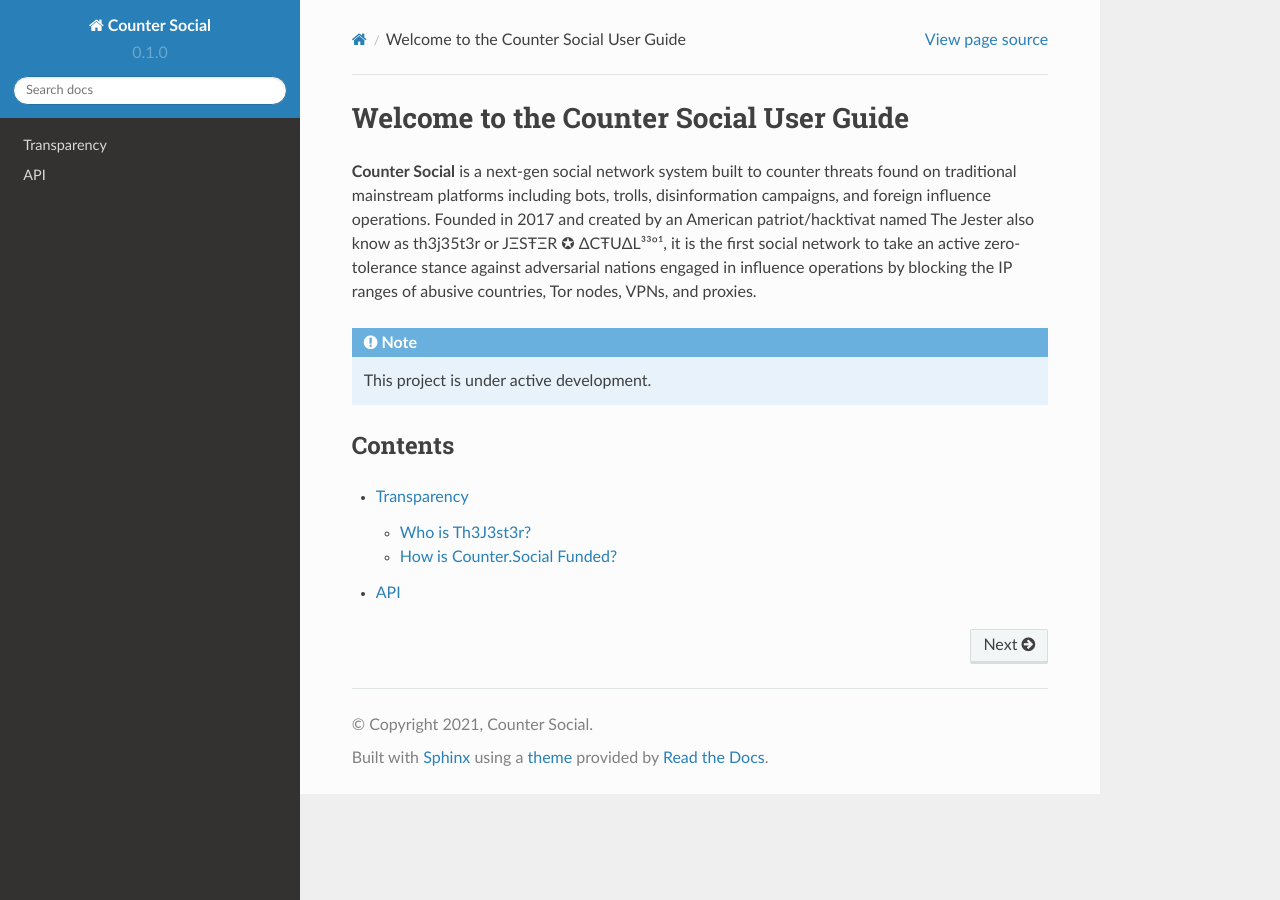
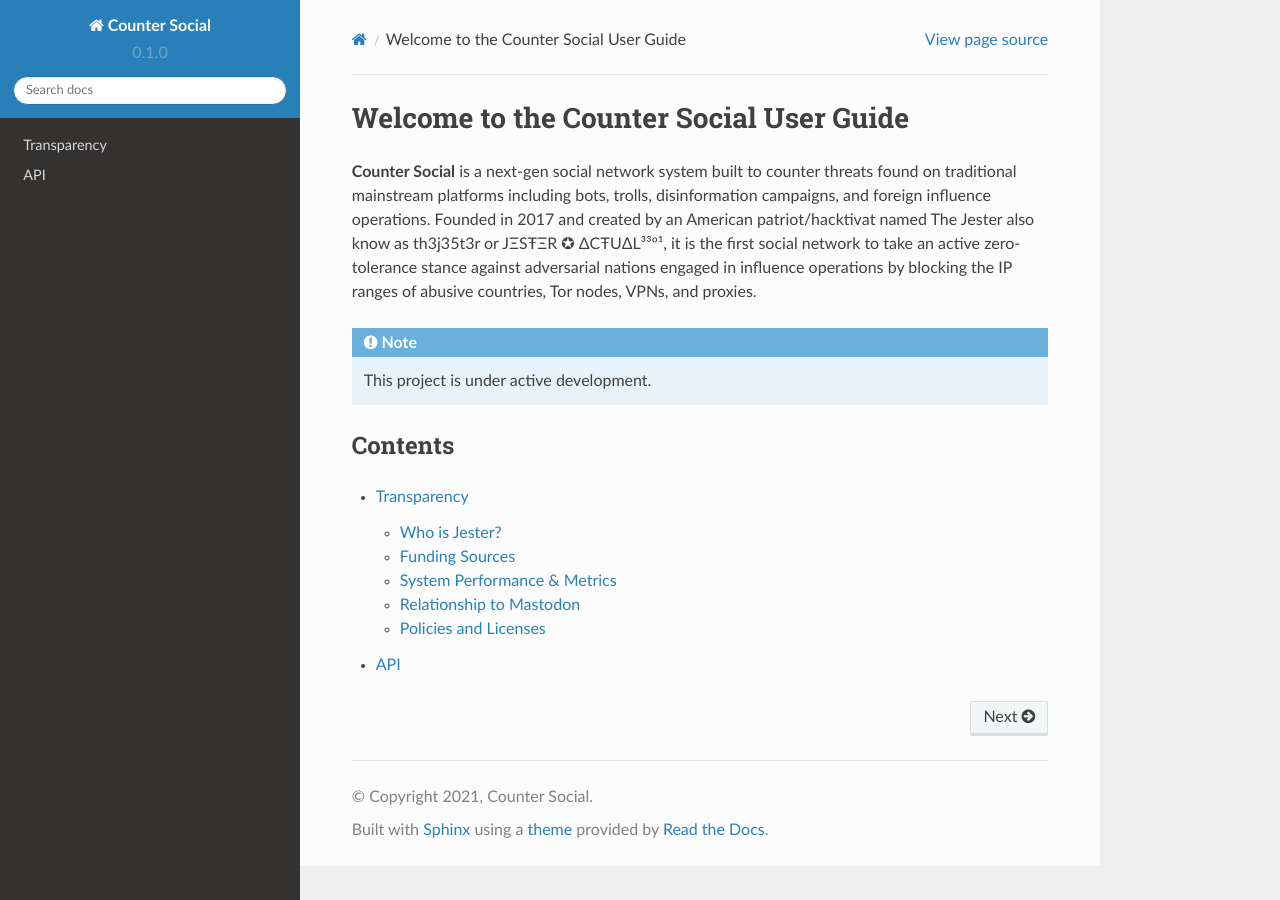
Before and after one commit to itskel/userguide, a Sphinx documentation site: the page built from docs/source/index.rst, in a window 1280 px wide. Built offline with Sphinx 7.4.7 and the Read the Docs theme 2.0.0, drawn with Linux system fonts in a browser that asks for light colours; some of the changed lines change nothing that is shown.

Commit message:
Update transparency.rst

```diff
--- a/docs/source/transparency.rst
+++ b/docs/source/transparency.rst
@@ -1,29 +1,41 @@
 Transparency
 =====
 
-Who is Th3J3st3r?
+Who is Jester?
 ------------
-The Jester is a prolific hactivist and the creator of Counter.Social. He is listed in TIME Magazine's Most Influential People Online and his laptop is exhibited in the International Spy Museum in Washington, DC. Some may have noticed his cameo role in the TV Show, *Mr. Robot*. His alleged escapades can be found covered by NBC, Homeland Security Today, Gizmodo, Newsweek, Tech Insider, and the Larry King Show.
+Th3J3st3r is a prolific hactivist and the creator of Counter.Social. He is listed in TIME Magazine's Most Influential People Online and his laptop is exhibited in the International Spy Museum in Washington, DC. Some may have noticed his cameo role in the TV Show, *Mr. Robot*. His alleged escapades can be found covered by NBC, Homeland Security Today, Gizmodo, Newsweek, Tech Insider, and the Larry King Show.
 
-Visit <https://counter.social/whojay.html for more info.
+Visit https://counter.social/whojay.html for more info.
 
 
-How is Counter.Social Funded?
+Funding Sources
 ----------------
 
-To retrieve a list of random ingredients,
-you can use the ``lumache.get_random_ingredients()`` function:
+Counter.Social is funded by Jester as the sole operator of the platform and supplimented the community through a PRO subscription tier unlocking additional features and functionality. The platform also accepts private donations through Donorbox, Patreon, and direct Bitcoin transfers. These funds pay for server, bandwidth, and software needed to keep Counter.Social running with procress toward the monthly goals documented through the meter located in the platform's Navigation column. There are no investors, stakeholders, or VC initiatives funding this project.
 
-.. autofunction:: lumache.get_random_ingredients
+Visit https://counter.social/supportcoso.html to support.
 
-The ``kind`` parameter should be either ``"meat"``, ``"fish"``,
-or ``"veggies"``. Otherwise, :py:func:`lumache.get_random_ingredients`
-will raise an exception.
 
-.. autoexception:: lumache.InvalidKindError
+System Performance & Metrics
+----------------
 
-For example:
+CounterSocial developed several custom dashboards to provide administrative transparency and offer an at-a-glance view of the System Performance, User Trends, and New Member evolution. CoSo constantly monitors the internet ecosystem to mitigate threats to our community. Jester has developed realtime tools to show us the threats CoSo is up against every second of every day. CoSo Realtime Threat Dashboard shows who is trying to hack and/or infiltrate CoSo, by country of origin, hostname, and username. You can read more about the strategy at https://counter.social/faqs.html
 
->>> import lumache
->>> lumache.get_random_ingredients()
-['shells', 'gorgonzola', 'parsley']
+Existing users can access this data at anytime at https://netops.counter.social or by clicking the "Network Status" link in the Navigation column.
+
+
+Relationship to Mastodon
+----------------
+
+Counter.Social is a hard fork of the Mastodon network under the Free Software Foundation (FSF) Affero General Public License (AGPL). At this time, we are an indepedent instance seperated from the Mastodon federation. CoSo has it's own Terms of Service and additional features installed on separate servers to suppliment this software.
+
+
+Policies and Licenses
+----------------
+
+Licensing:  https://counter.social/terms.html
+Terms of Service: https://counter.social/license.html
+Privacy Policy: https://counter.social/privacy.html
+DMCA Policy: https://counter.social/dmca.html
+GDPR Policy: https://counter.social/gdpr.html
+CCPA Policy: https://counter.social/ccpa.html
```
